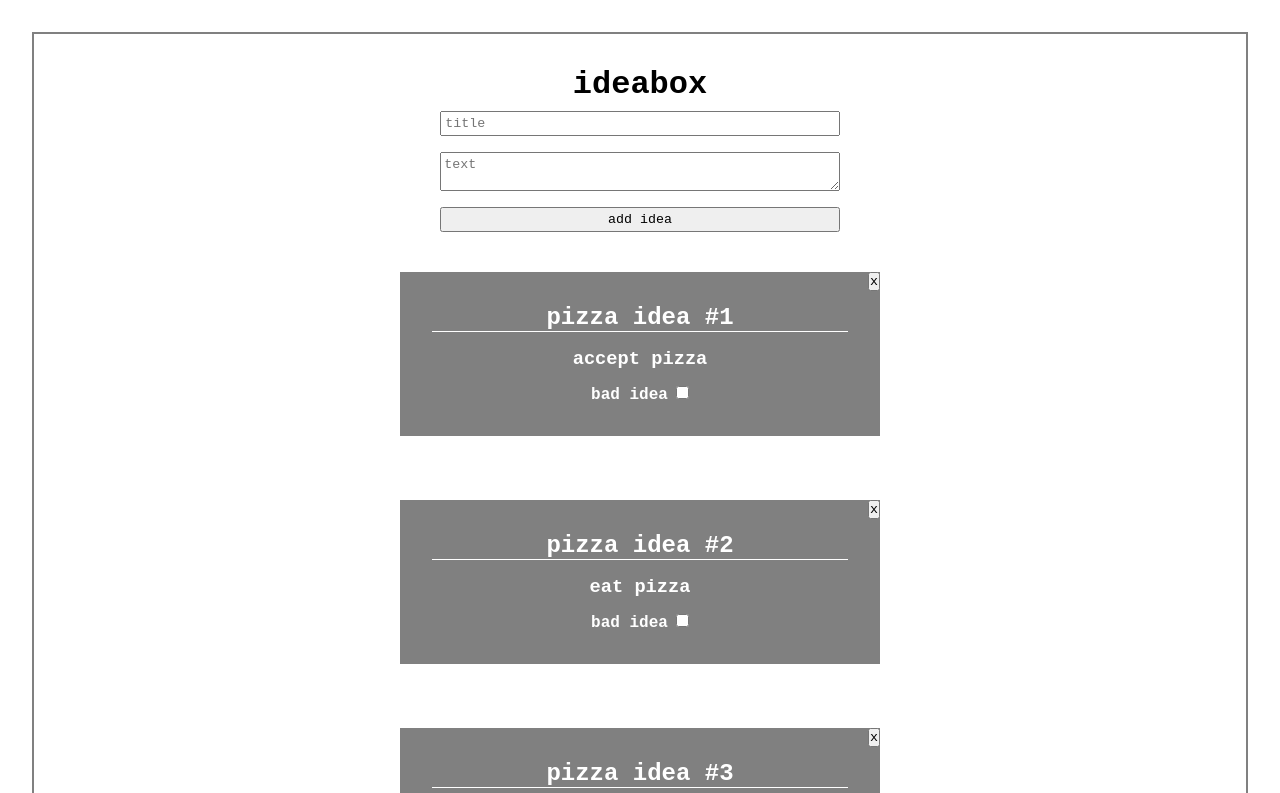
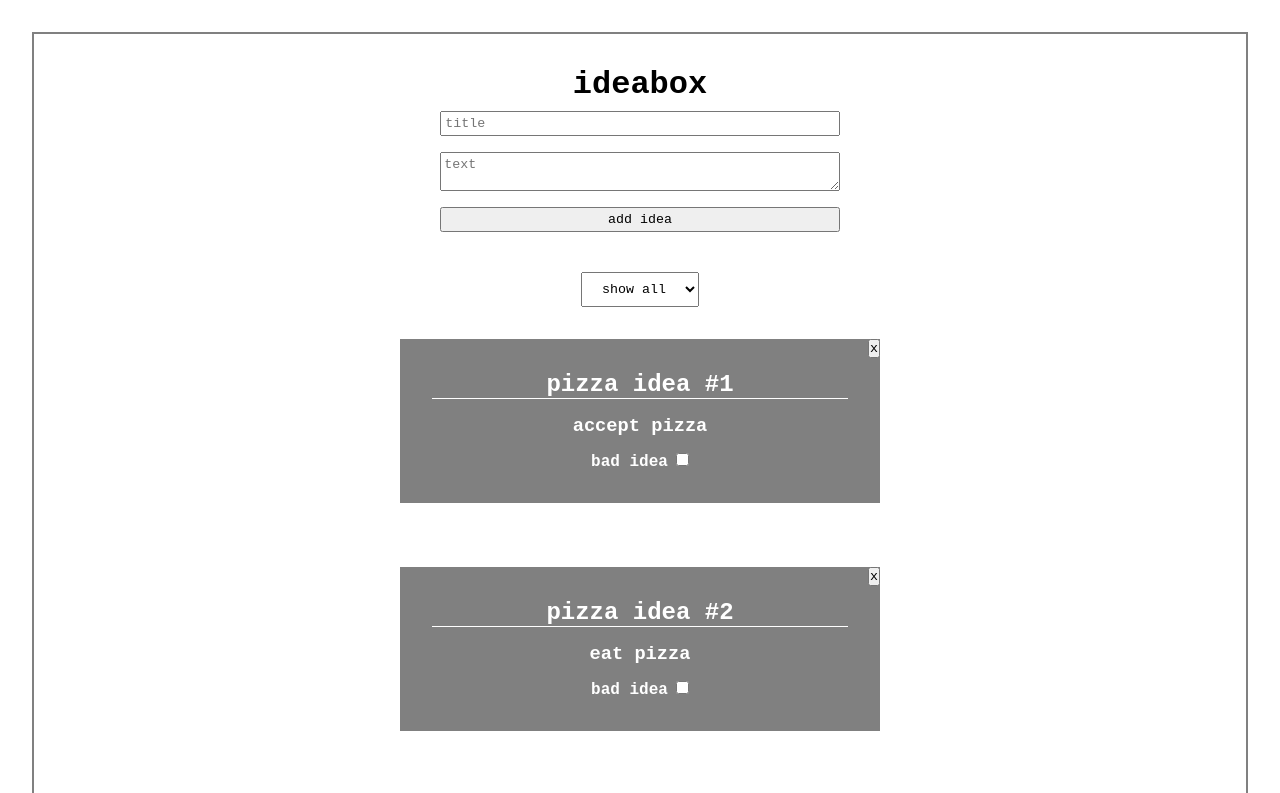
Before and after one commit to christopherchateau/first-vue, a Vue app: page / in a window 1280 px wide. Shown: the top 793 px of the page. Built offline with nearby package versions, Linux system fonts and the light colour scheme.

Commit message:
add FilterIdeas component

```diff
--- a/src/App.vue
+++ b/src/App.vue
@@ -2,21 +2,24 @@
 	<div class="app">
 		<Title title="ideabox" />
 		<AddIdea v-on:add-idea="addIdea" />
+		<FilterIdeas />
 		<Ideas v-bind:ideas="ideas" v-on:delete-idea="deleteIdea" />
 	</div>
 </template>
 
 <script>
-import Title from './components/Title.vue'
-import AddIdea from './components/AddIdea.vue'
-import Ideas from './components/Ideas.vue'
+import Title from './components/Title'
+import Ideas from './components/Ideas'
+import AddIdea from './components/AddIdea'
+import FilterIdeas from './components/FilterIdeas'
 
 export default {
 	name: 'App',
 	components: {
 		Title,
+		Ideas,
 		AddIdea,
-		Ideas,
+		FilterIdeas,
 	},
 	data() {
 		return {
--- /dev/null
+++ b/src/components/FilterIdeas.vue
@@ -0,0 +1,22 @@
+<template>
+    <div>
+    <select>
+        <option value="all">show all</option>
+        <option value="good">good ideas</option>
+        <option value="bad">bad ideas</option>
+    </select>
+    </div>
+</template>
+
+<script>
+export default {
+    name: 'FilterIdeas',
+}
+</script>
+
+<style scoped>
+select {
+    margin-top: 2rem;
+    padding: .5rem;
+}
+</style>
```
